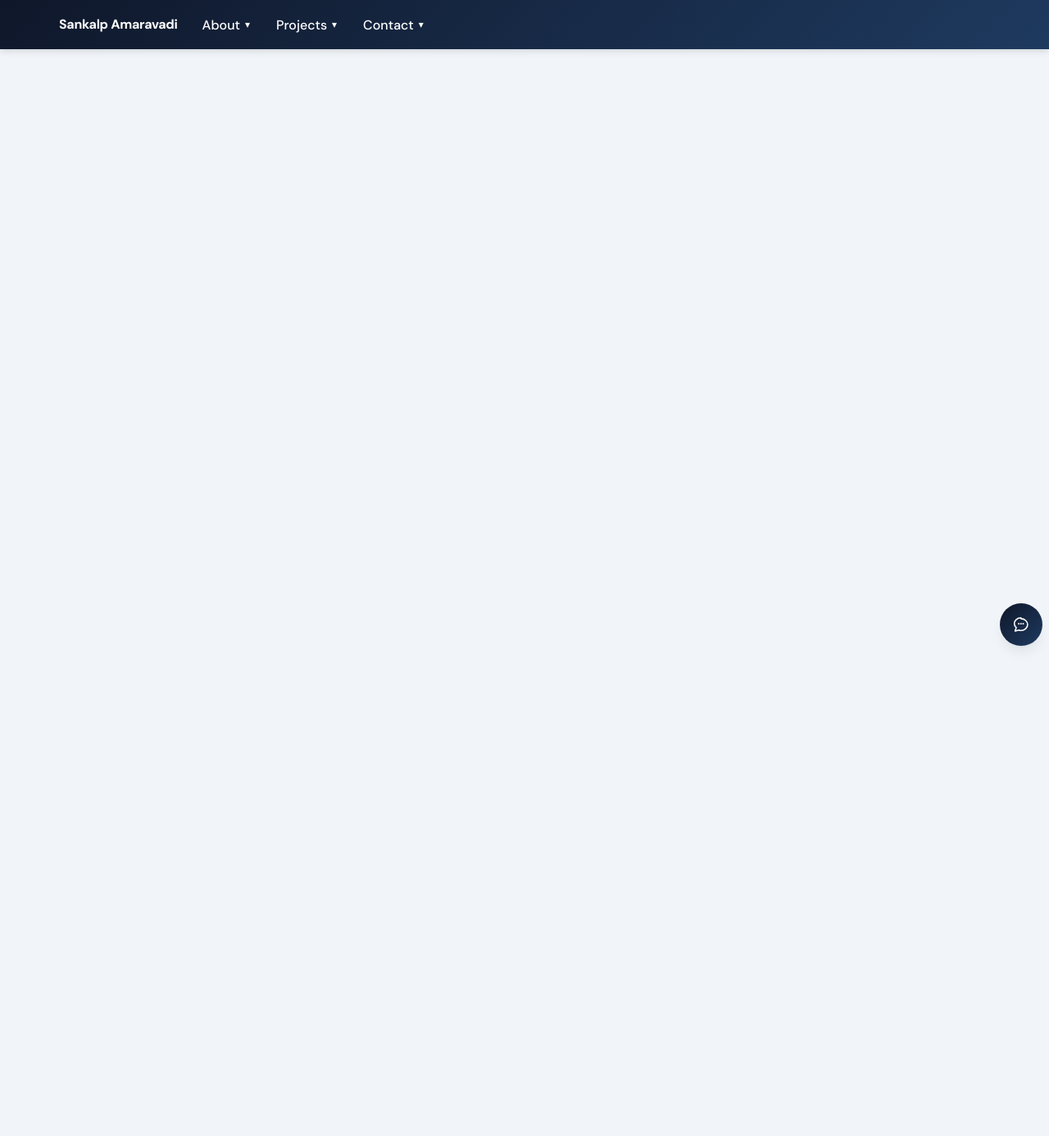
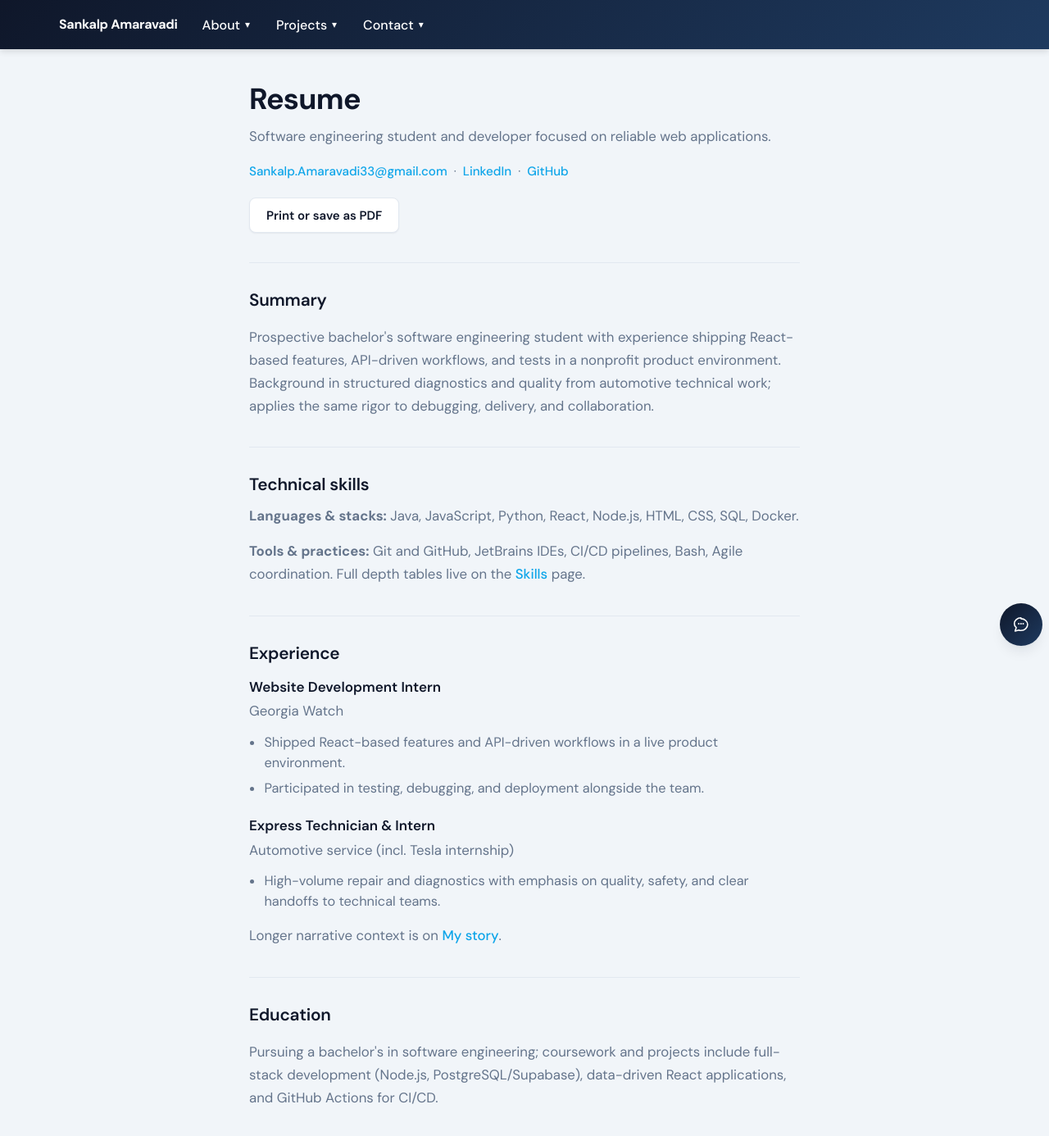
Before and after one commit to Leneord1/perso, a React (Vite) app: page /resume in a window 1280 px wide. Shown: the top 1386 px of the page at 82% size. Before the commit the page ends 800 px from the top, so only its background shows below. Built offline with nearby package versions, Linux system fonts and the light colour scheme.

Commit message:
added a resume page

```diff
--- a/src/App.jsx
+++ b/src/App.jsx
@@ -11,6 +11,7 @@ import ProfessionalProjects from './pages/professionalProjects.jsx';
 import Experience from './pages/experience.jsx';
 import Skills from './pages/skills.jsx';
 import Story from './pages/story.jsx';
+import Resume from './pages/resume.jsx';
 import Chatbot from './components/Chatbot.jsx';
 
 export default function App() {
@@ -31,6 +32,7 @@ export default function App() {
           <Route path="/experience" element={<Experience />} />
           <Route path="/skills" element={<Skills />} />
           <Route path="/story" element={<Story />} />
+          <Route path="/resume" element={<Resume />} />
         </Routes>
       </div>
       <Chatbot />
--- a/src/global.css
+++ b/src/global.css
@@ -572,3 +572,88 @@ table button:hover,
     min-width: auto;
   }
 }
+
+/* ------------------------------------------------------------------
+   Resume page
+   ------------------------------------------------------------------ */
+.resume-page__intro {
+  margin-bottom: 0.25rem;
+}
+
+.resume-page__tagline {
+  color: var(--pw-muted-text);
+  font-size: 1.05rem;
+  line-height: 1.65;
+  margin-top: 0.35rem;
+}
+
+.resume-page__contact {
+  display: flex;
+  flex-wrap: wrap;
+  align-items: center;
+  gap: 0.35rem 0.5rem;
+  margin-top: 1rem;
+  font-size: 0.95rem;
+}
+
+.resume-page__contact-sep {
+  color: var(--pw-muted-text);
+  user-select: none;
+}
+
+.resume-page__print {
+  margin-top: 1.25rem;
+}
+
+.resume-page__role {
+  margin-top: 1.25rem;
+}
+
+.resume-page__role:first-of-type {
+  margin-top: 0.75rem;
+}
+
+.resume-page__role-head h3 {
+  font-size: 1.0625rem;
+  font-weight: 600;
+  color: var(--pw-dark-text);
+  margin-bottom: 0.15rem;
+}
+
+.resume-page__role-meta {
+  font-size: 0.9375rem;
+  color: var(--pw-muted-text);
+  margin: 0;
+}
+
+.resume-page__bullets {
+  margin: 0.65rem 0 0 1.15rem;
+  color: var(--pw-muted-text);
+  font-size: 1.02rem;
+  line-height: 1.55;
+}
+
+.resume-page__bullets li + li {
+  margin-top: 0.35em;
+}
+
+.resume-page .page-section > p:last-child {
+  margin-top: 1rem;
+}
+
+@media print {
+  .navbar,
+  .pw-chat,
+  .resume-print-hide {
+    display: none !important;
+  }
+
+  .app-main .page {
+    max-width: 100%;
+    padding: 0 0.5in 1in;
+  }
+
+  body {
+    background: #fff;
+  }
+}
--- a/src/navbar.jsx
+++ b/src/navbar.jsx
@@ -8,6 +8,7 @@ const navItems = [
         to: '/about',
         dropdown: [
             { label: 'My Story', to: '/story' },
+            { label: 'Resume', to: '/resume' },
             { label: 'Skills', to: '/skills' },
             { label: 'Experience', to: '/experience' },
         ],
--- /dev/null
+++ b/src/pages/resume.jsx
@@ -0,0 +1,126 @@
+import React from "react";
+import { Link } from "react-router-dom";
+import "../global.css";
+
+function Resume() {
+    return (
+        <main className="page resume-page">
+            <header className="resume-page__intro">
+                <h1>Resume</h1>
+                <p className="resume-page__tagline">
+                    Software engineering student and developer focused on reliable web applications.
+                </p>
+                <div className="resume-page__contact" aria-label="Contact links">
+                    <a href="mailto:Sankalp.Amaravadi33@gmail.com" className="link">
+                        Sankalp.Amaravadi33@gmail.com
+                    </a>
+                    <span className="resume-page__contact-sep" aria-hidden>
+                        ·
+                    </span>
+                    <a
+                        href="https://linkedin.com/in/sankalp-amaravadi-147202291"
+                        className="link"
+                        target="_blank"
+                        rel="noopener noreferrer"
+                    >
+                        LinkedIn
+                    </a>
+                    <span className="resume-page__contact-sep" aria-hidden>
+                        ·
+                    </span>
+                    <a
+                        href="https://github.com/Leneord1"
+                        className="link"
+                        target="_blank"
+                        rel="noopener noreferrer"
+                    >
+                        GitHub
+                    </a>
+                </div>
+                <button
+                    type="button"
+                    className="button-outline resume-page__print resume-print-hide"
+                    onClick={() => window.print()}
+                >
+                    Print or save as PDF
+                </button>
+            </header>
+
+            <section className="page-section" aria-labelledby="resume-summary-heading">
+                <h2 id="resume-summary-heading">Summary</h2>
+                <p>
+                    Prospective bachelor&apos;s software engineering student with experience shipping
+                    React-based features, API-driven workflows, and tests in a nonprofit product
+                    environment. Background in structured diagnostics and quality from automotive
+                    technical work; applies the same rigor to debugging, delivery, and collaboration.
+                </p>
+            </section>
+
+            <section className="page-section" aria-labelledby="resume-skills-heading">
+                <h2 id="resume-skills-heading">Technical skills</h2>
+                <p>
+                    <strong>Languages &amp; stacks:</strong> Java, JavaScript, Python, React, Node.js,
+                    HTML, CSS, SQL, Docker.
+                </p>
+                <p>
+                    <strong>Tools &amp; practices:</strong> Git and GitHub, JetBrains IDEs, CI/CD
+                    pipelines, Bash, Agile coordination. Full depth tables live on the{" "}
+                    <Link to="/skills" className="link">
+                        Skills
+                    </Link>{" "}
+                    page.
+                </p>
+            </section>
+
+            <section className="page-section" aria-labelledby="resume-exp-heading">
+                <h2 id="resume-exp-heading">Experience</h2>
+
+                <article className="resume-page__role">
+                    <div className="resume-page__role-head">
+                        <h3>Website Development Intern</h3>
+                        <p className="resume-page__role-meta">Georgia Watch</p>
+                    </div>
+                    <ul className="resume-page__bullets">
+                        <li>
+                            Shipped React-based features and API-driven workflows in a live product
+                            environment.
+                        </li>
+                        <li>Participated in testing, debugging, and deployment alongside the team.</li>
+                    </ul>
+                </article>
+
+                <article className="resume-page__role">
+                    <div className="resume-page__role-head">
+                        <h3>Express Technician &amp; Intern</h3>
+                        <p className="resume-page__role-meta">Automotive service (incl. Tesla internship)</p>
+                    </div>
+                    <ul className="resume-page__bullets">
+                        <li>
+                            High-volume repair and diagnostics with emphasis on quality, safety, and
+                            clear handoffs to technical teams.
+                        </li>
+                    </ul>
+                </article>
+
+                <p>
+                    Longer narrative context is on{" "}
+                    <Link to="/story" className="link">
+                        My story
+                    </Link>
+                    .
+                </p>
+            </section>
+
+            <section className="page-section" aria-labelledby="resume-edu-heading">
+                <h2 id="resume-edu-heading">Education</h2>
+                <p>
+                    Pursuing a bachelor&apos;s in software engineering; coursework and projects include
+                    full-stack development (Node.js, PostgreSQL/Supabase), data-driven React
+                    applications, and GitHub Actions for CI/CD.
+                </p>
+            </section>
+        </main>
+    );
+}
+
+export default Resume;
```
Also changed, not shown: 2 other files (tests, documents, lock files or other folders).
